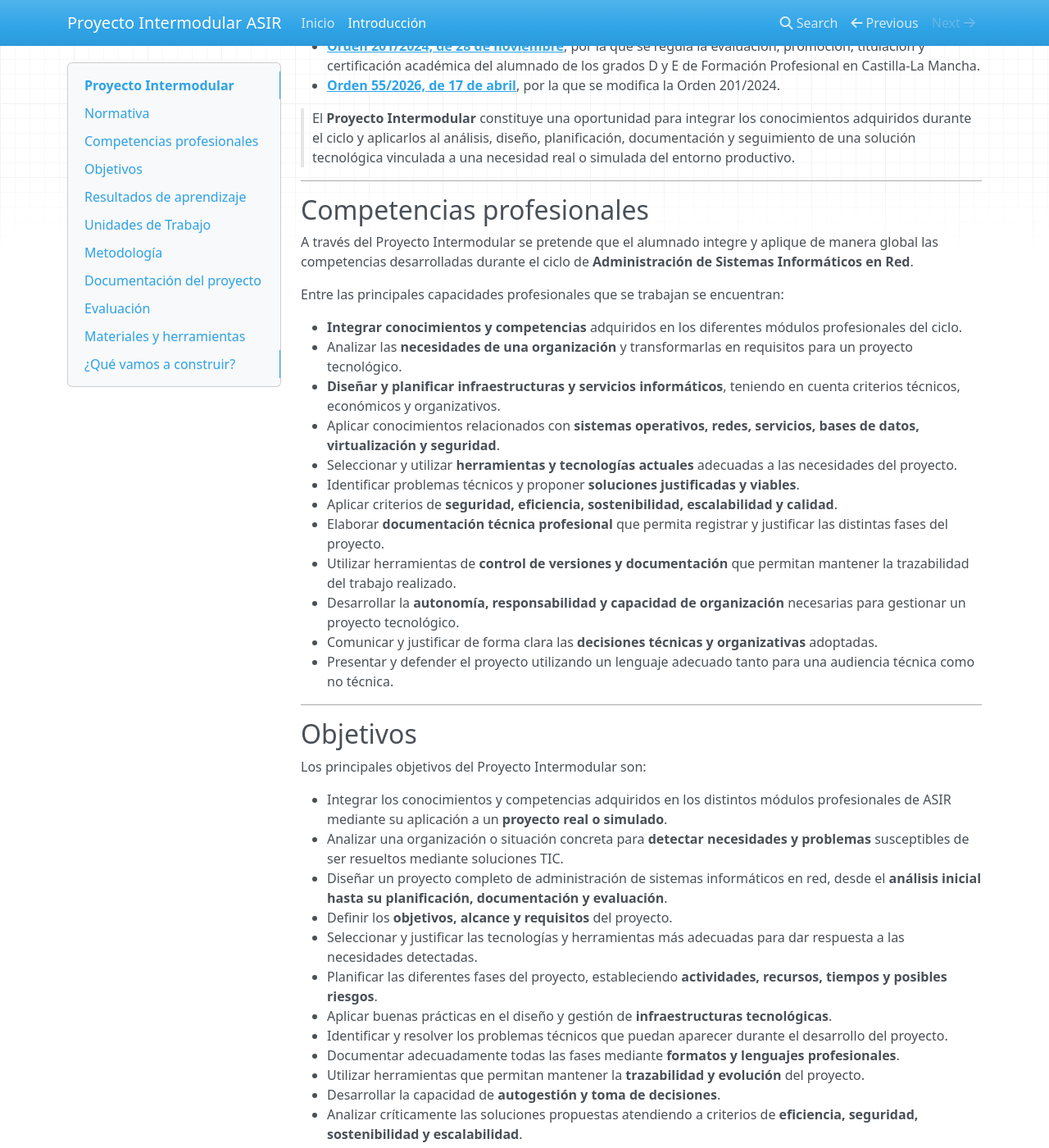
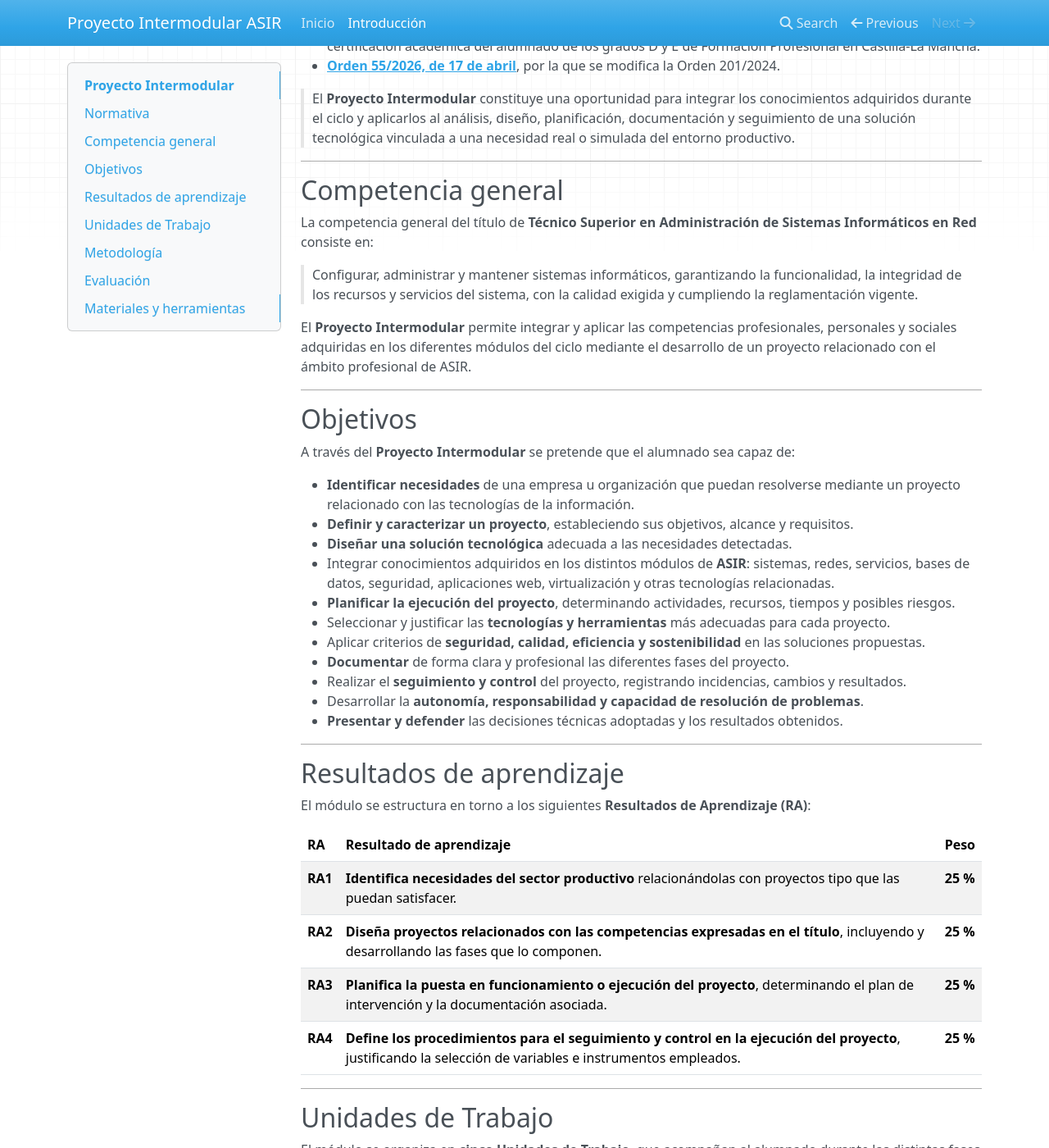
Before and after one commit to lidia1900/Proyecto-Intermodular-ASIR, an MkDocs documentation site: the page built from docs/01_introduccion.md, in a window 1280 px wide and 1400 px high, scrolled down 481 px. Shown: the whole window at 82% size. Built offline with MkDocs 1.6.1, drawn with Linux system fonts in a browser that asks for light colours; nearby versions of some CDN libraries; some of the changed text lies outside the part shown.

Commit message:
Revise introduction and objectives for clarity
Updated the introduction and objectives of the Intermodular Project module, clarifying the project's purpose and the skills to be developed. Revised sections for better coherence and structure.

```diff
--- a/docs/01_introduccion.md
+++ b/docs/01_introduccion.md
@@ -1,6 +1,6 @@
 # Proyecto Intermodular
 
-En esta página encontrarás la información, materiales y actividades del **Proyecto Intermodular de 2.º de ASIR** del IES Ribera del Tajo. A lo largo del curso desarrollarás de forma individual un proyecto relacionado con una **necesidad real o simulada de una empresa u organización**, en el que aplicarás de forma práctica conocimientos adquiridos en los diferentes módulos del ciclo: sistemas, redes, servicios, bases de datos, seguridad, aplicaciones web y otras tecnologías relacionadas con ASIR.
+En esta página encontrarás información sobre el módulo de **Proyecto Intermodular de ASIR** del IES Ribera del Tajo. A lo largo del curso, desarrollarás un proyecto que resuelva una **necesidad real o simulada de una empresa u organización**, aplicando tus conocimientos en los módulos del ciclo: sistemas operativos, redes, servicios, bases de datos, seguridad, aplicaciones.
 
 ## Normativa
 
@@ -17,46 +17,31 @@ La normativa de referencia para el desarrollo del módulo es:
 
 ---
 
-## Competencias profesionales
+## Competencia general
 
-A través del Proyecto Intermodular se pretende que el alumnado integre y aplique de manera global las competencias desarrolladas durante el ciclo de **Administración de Sistemas Informáticos en Red**.
+La competencia general del título de **Técnico Superior en Administración de Sistemas Informáticos en Red** consiste en:
 
-Entre las principales capacidades profesionales que se trabajan se encuentran:
+> Configurar, administrar y mantener sistemas informáticos, garantizando la funcionalidad, la integridad de los recursos y servicios del sistema, con la calidad exigida y cumpliendo la reglamentación vigente.
 
-- **Integrar conocimientos y competencias** adquiridos en los diferentes módulos profesionales del ciclo.
-- Analizar las **necesidades de una organización** y transformarlas en requisitos para un proyecto tecnológico.
-- **Diseñar y planificar infraestructuras y servicios informáticos**, teniendo en cuenta criterios técnicos, económicos y organizativos.
-- Aplicar conocimientos relacionados con **sistemas operativos, redes, servicios, bases de datos, virtualización y seguridad**.
-- Seleccionar y utilizar **herramientas y tecnologías actuales** adecuadas a las necesidades del proyecto.
-- Identificar problemas técnicos y proponer **soluciones justificadas y viables**.
-- Aplicar criterios de **seguridad, eficiencia, sostenibilidad, escalabilidad y calidad**.
-- Elaborar **documentación técnica profesional** que permita registrar y justificar las distintas fases del proyecto.
-- Utilizar herramientas de **control de versiones y documentación** que permitan mantener la trazabilidad del trabajo realizado.
-- Desarrollar la **autonomía, responsabilidad y capacidad de organización** necesarias para gestionar un proyecto tecnológico.
-- Comunicar y justificar de forma clara las **decisiones técnicas y organizativas** adoptadas.
-- Presentar y defender el proyecto utilizando un lenguaje adecuado tanto para una audiencia técnica como no técnica.
+El **Proyecto Intermodular** permite integrar y aplicar las competencias profesionales, personales y sociales adquiridas en los diferentes módulos del ciclo mediante el desarrollo de un proyecto relacionado con el ámbito profesional de ASIR.
 
 ---
 
 ## Objetivos
 
-Los principales objetivos del Proyecto Intermodular son:
+A través del **Proyecto Intermodular** se pretende que el alumnado sea capaz de:
 
-- Integrar los conocimientos y competencias adquiridos en los distintos módulos profesionales de ASIR mediante su aplicación a un **proyecto real o simulado**.
-- Analizar una organización o situación concreta para **detectar necesidades y problemas** susceptibles de ser resueltos mediante soluciones TIC.
-- Diseñar un proyecto completo de administración de sistemas informáticos en red, desde el **análisis inicial hasta su planificación, documentación y evaluación**.
-- Definir los **objetivos, alcance y requisitos** del proyecto.
-- Seleccionar y justificar las tecnologías y herramientas más adecuadas para dar respuesta a las necesidades detectadas.
-- Planificar las diferentes fases del proyecto, estableciendo **actividades, recursos, tiempos y posibles riesgos**.
-- Aplicar buenas prácticas en el diseño y gestión de **infraestructuras tecnológicas**.
-- Identificar y resolver los problemas técnicos que puedan aparecer durante el desarrollo del proyecto.
-- Documentar adecuadamente todas las fases mediante **formatos y lenguajes profesionales**.
-- Utilizar herramientas que permitan mantener la **trazabilidad y evolución** del proyecto.
-- Desarrollar la capacidad de **autogestión y toma de decisiones**.
-- Analizar críticamente las soluciones propuestas atendiendo a criterios de **eficiencia, seguridad, sostenibilidad y escalabilidad**.
-- Presentar y defender las decisiones técnicas adoptadas durante el desarrollo del proyecto.
-- Aproximar al alumnado a situaciones y procedimientos propios del **entorno profesional de la administración de sistemas informáticos**.
-
+- **Identificar necesidades** de una empresa u organización que puedan resolverse mediante un proyecto relacionado con las tecnologías de la información.
+- **Definir y caracterizar un proyecto**, estableciendo sus objetivos, alcance y requisitos.
+- **Diseñar una solución tecnológica** adecuada a las necesidades detectadas.
+- Integrar conocimientos adquiridos en los distintos módulos de **ASIR**: sistemas, redes, servicios, bases de datos, seguridad, aplicaciones web, virtualización y otras tecnologías relacionadas.
+- **Planificar la ejecución del proyecto**, determinando actividades, recursos, tiempos y posibles riesgos.
+- Seleccionar y justificar las **tecnologías y herramientas** más adecuadas para cada proyecto.
+- Aplicar criterios de **seguridad, calidad, eficiencia y sostenibilidad** en las soluciones propuestas.
+- **Documentar** de forma clara y profesional las diferentes fases del proyecto.
+- Realizar el **seguimiento y control** del proyecto, registrando incidencias, cambios y resultados.
+- Desarrollar la **autonomía, responsabilidad y capacidad de resolución de problemas**.
+- **Presentar y defender** las decisiones técnicas adoptadas y los resultados obtenidos.
 ---
 
 ## Resultados de aprendizaje
@@ -69,54 +54,6 @@ El módulo se estructura en torno a los siguientes **Resultados de Aprendizaje (
 | **RA2** | **Diseña proyectos relacionados con las competencias expresadas en el título**, incluyendo y desarrollando las fases que lo componen. | **25 %** |
 | **RA3** | **Planifica la puesta en funcionamiento o ejecución del proyecto**, determinando el plan de intervención y la documentación asociada. | **25 %** |
 | **RA4** | **Define los procedimientos para el seguimiento y control en la ejecución del proyecto**, justificando la selección de variables e instrumentos empleados. | **25 %** |
-
-### RA1. Identificación de necesidades
-
-El alumnado analizará el sector productivo y las características de las organizaciones para:
-
-- identificar necesidades;
-- analizar oportunidades;
-- determinar el tipo de proyecto necesario;
-- establecer sus características principales;
-- considerar aspectos legales y organizativos;
-- elaborar el guion inicial de trabajo.
-
-### RA2. Diseño del proyecto
-
-El alumnado deberá transformar las necesidades detectadas en un proyecto viable, definiendo:
-
-- información necesaria;
-- viabilidad técnica;
-- fases del proyecto;
-- objetivos y alcance;
-- actividades;
-- recursos necesarios;
-- documentación;
-- mecanismos de control de calidad.
-
-### RA3. Planificación de la ejecución
-
-Una vez diseñada la solución, se deberá establecer cómo se desarrollará o implementará el proyecto:
-
-- secuenciación de actividades;
-- recursos necesarios;
-- procedimientos de actuación;
-- análisis de riesgos;
-- planificación temporal;
-- valoración económica;
-- documentación asociada a la ejecución.
-
-### RA4. Seguimiento y control
-
-Finalmente, el proyecto deberá incorporar procedimientos que permitan comprobar su evolución y calidad:
-
-- procedimientos de evaluación;
-- indicadores de calidad;
-- gestión y registro de incidencias;
-- gestión de cambios;
-- documentación de seguimiento;
-- mecanismos de evaluación del proyecto;
-- comprobación del cumplimiento de los requisitos establecidos.
 
 ---
 
@@ -140,7 +77,7 @@ La evolución general del proyecto seguirá un proceso similar a:
 
 ## Metodología
 
-El módulo se plantea como una **simulación de un proyecto profesional**, en la que cada alumno desarrollará **su propio proyecto individual** relacionado con una organización, empresa o necesidad real o simulada.
+El módulo se plantea como una **simulación de un proyecto profesional**, en la que cada alumno desarrollará su proyecto.
 
 El punto de partida no será una tecnología concreta, sino una **necesidad o problemática** que deberá ser analizada antes de proponer una solución.
 
@@ -152,52 +89,11 @@ La metodología se apoyará en los siguientes principios:
 - Desarrollo progresivo del proyecto mediante **fases y entregas parciales**.
 - Aplicación práctica de conocimientos relacionados con **redes, sistemas, servicios, bases de datos, virtualización, seguridad y aplicaciones web**, cuando las necesidades concretas del proyecto así lo requieran.
 - Justificación de las **decisiones técnicas**, evitando seleccionar tecnologías sin haber analizado previamente las necesidades y requisitos.
-- Uso de **Markdown** para elaborar documentación técnica estructurada.
-- Uso de **GitHub** para almacenar y mantener el histórico de la documentación del proyecto.
-- Uso de **MkDocs** para transformar la documentación Markdown en un sitio web.
-- Publicación de la documentación mediante **GitHub Pages**.
 - Seguimiento progresivo mediante hitos y entregas.
 - Elaboración de documentación técnica de forma **continua**, evitando concentrar la memoria únicamente al final del proyecto.
 - Presentación y **defensa individual** de las decisiones adoptadas y de los resultados obtenidos.
 
 > **El objetivo no es únicamente conseguir que una solución funcione, sino ser capaz de analizar una necesidad, justificar una solución, planificarla, documentarla y defender técnicamente las decisiones adoptadas.**
-
----
-
-## Documentación del proyecto
-
-Cada alumno dispondrá de un **repositorio propio en GitHub** que irá evolucionando durante el curso.
-
-La documentación se escribirá utilizando **Markdown** y se publicará progresivamente como sitio web mediante **MkDocs y GitHub Pages**.
-
-La estructura inicial será:
-
-~~~text
-Proyecto-Intermodular-ASIR/
-│
-├── README.md
-├── mkdocs.yml
-│
-└── docs/
-    ├── index.md
-    └── 01_introduccion.md
-~~~
-
-A medida que avance el proyecto se incorporarán nuevos documentos:
-
-~~~text
-docs/
-├── index.md
-├── 01_introduccion.md
-├── 02_marco_tecnologico.md
-├── 03_desarrollo.md
-├── 04_resultados.md
-├── 05_conclusiones.md
-├── 06_bibliografia.md
-└── 07_anexos.md
-~~~
-
-De esta forma, la documentación seguirá el mismo proceso de evolución que el propio proyecto.
 
 ---
 
@@ -258,19 +154,3 @@ En función de las necesidades de cada proyecto podrán utilizarse, entre otras:
 La selección de tecnologías deberá estar siempre **justificada por los requisitos y necesidades del proyecto** y no al contrario.
 
 ---
-
-## ¿Qué vamos a construir?
-
-A lo largo del curso cada alumno desarrollará progresivamente un proyecto completo:
-
-1. **Analizará** una organización y sus necesidades.
-2. **Caracterizará** el problema o reto.
-3. **Definirá** objetivos, alcance y requisitos.
-4. **Diseñará** una solución tecnológica.
-5. **Planificará** su ejecución.
-6. **Documentará** las decisiones y el trabajo realizado.
-7. **Establecerá** procedimientos de seguimiento y control.
-8. **Evaluará** los resultados obtenidos.
-9. **Presentará y defenderá** técnicamente su proyecto.
-
-El resultado será tanto el **proyecto técnico** como el conjunto de evidencias y documentación que permitan demostrar y justificar todo el proceso seguido.
```
